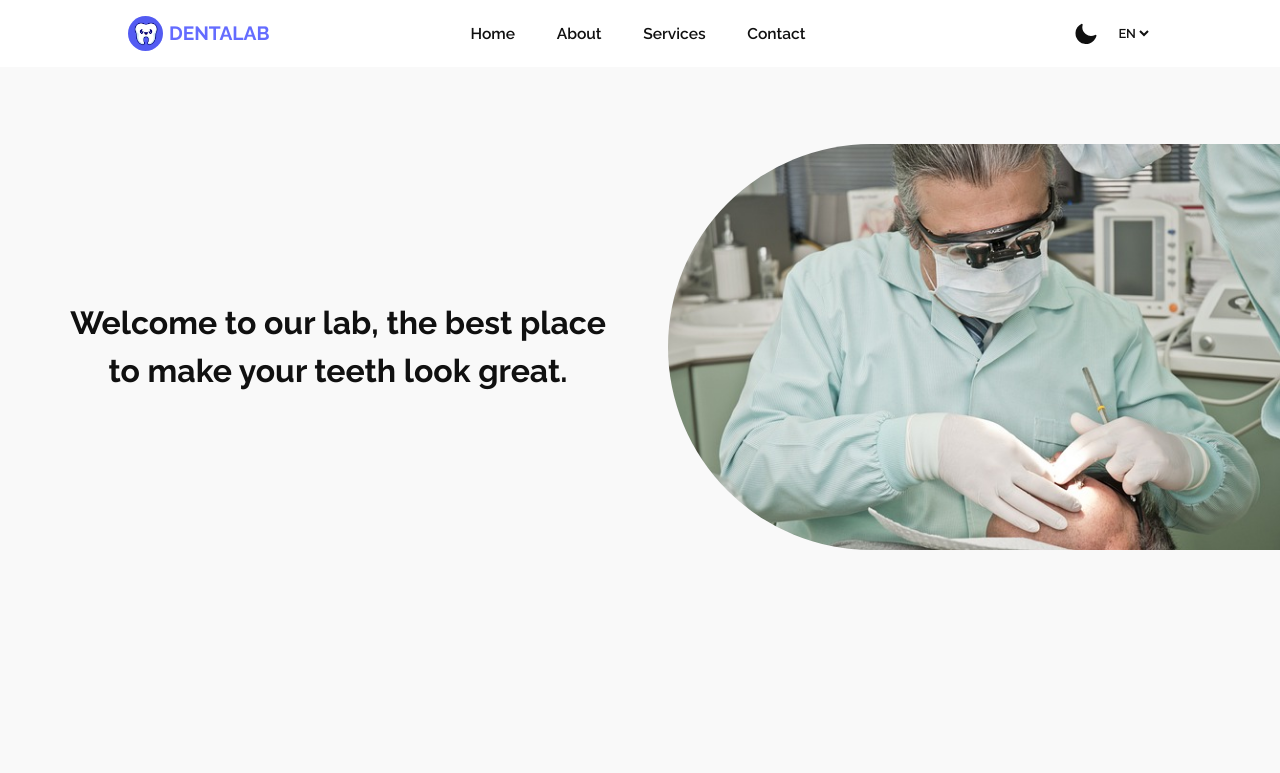
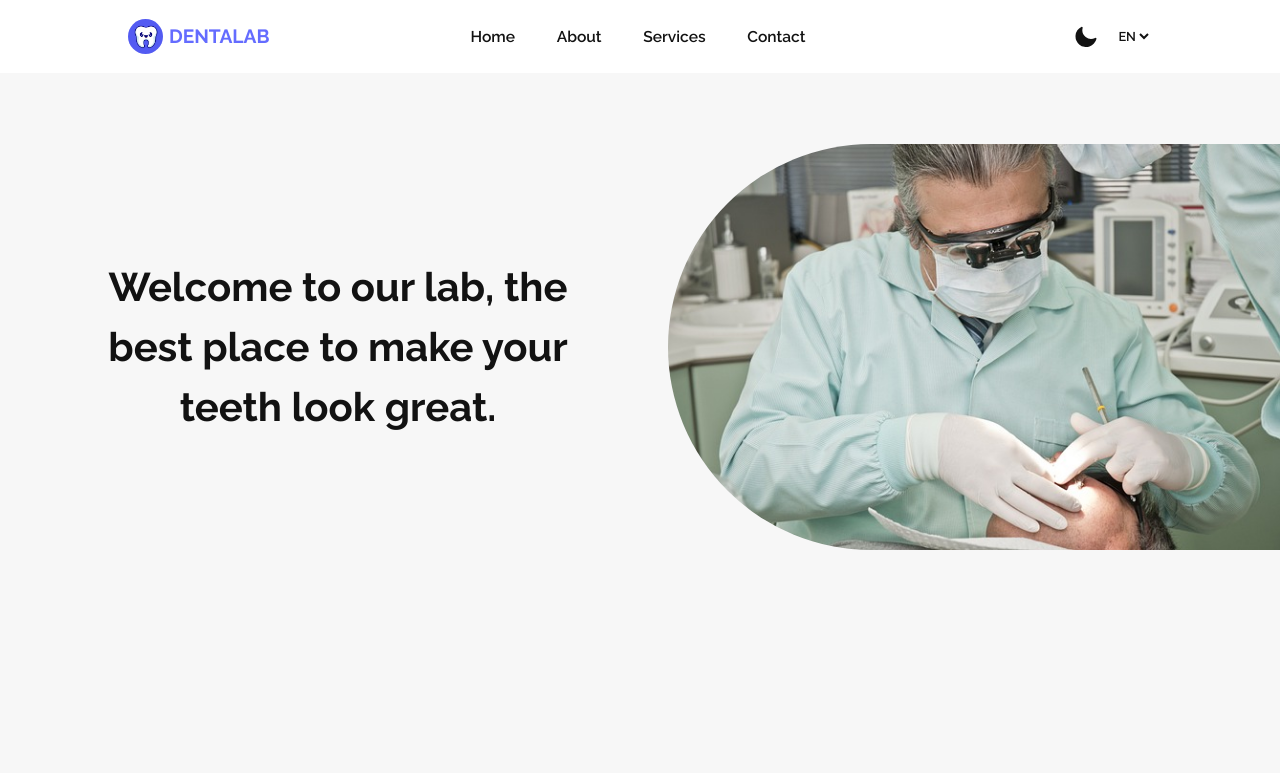
Before and after one commit to Falconstadium/DENTALAB, a website built with Vite: page index.html in a window 1280 px wide. Shown: the top 773 px of the page. Built offline with nearby package versions, Linux system fonts and the light colour scheme.

Commit message:
updating

```diff
--- a/css/about.css
+++ b/css/about.css
@@ -14,7 +14,7 @@
   border-radius: 0.5rem;
 }
 
-@media (min-width: 1024px) {
+@media (min-width: 900px) {
   .about {
     grid-template-columns: repeat(2, 1fr);
     padding: 0 3rem;
--- a/css/contact.css
+++ b/css/contact.css
@@ -3,8 +3,8 @@
   place-items: center;
   gap: 1.5em;
   min-height: 100vh;
-  padding: 0 2rem;
-  position: relative;
+  width: 100%;
+  padding: 0 1rem;
 }
 
 .contact form {
@@ -97,7 +97,7 @@ textarea:focus {
   color: #646cff;
 }
 
-@media (min-width: 1024px) {
+@media (min-width: 900px) {
   .contact {
     display: grid;
     margin: 0 auto;
--- a/css/footer.css
+++ b/css/footer.css
@@ -21,7 +21,7 @@ footer img {
   width: 30px;
 }
 
-@media (min-width: 1024px) {
+@media (min-width: 900px) {
   footer {
     justify-content: space-around;
     gap: 0;
--- a/css/header.css
+++ b/css/header.css
@@ -132,7 +132,7 @@ option {
 @media (min-width: 900px) {
   header {
     justify-content: space-around;
-    padding: 1rem 0;
+    padding: 1.2rem 0;
   }
   header .logo {
     font-size: 0.8rem;
--- a/css/hero.css
+++ b/css/hero.css
@@ -20,7 +20,7 @@
   padding-right: 0;
 }
 
-@media (min-width: 1024px) {
+@media (min-width: 900px) {
   .hero {
     grid-template-columns: repeat(2, 1fr);
     padding: 0 0 0 2rem;
@@ -31,4 +31,8 @@
     border-top-left-radius: 15rem;
     border-bottom-left-radius: 15rem;
   }
+
+  .hero h1 {
+    font-size: 2.5rem;
+  }
 }
--- a/css/service.css
+++ b/css/service.css
@@ -27,7 +27,7 @@
   margin: 0 auto;
 }
 
-@media (min-width: 1024px) {
+@media (min-width: 900px) {
   .services {
     grid-template-columns: repeat(2, 1fr);
     grid-row: 2em;
--- a/style.css
+++ b/style.css
@@ -72,8 +72,8 @@ h6 {
 }
 
 :root {
-  --dark: #101010;
-  --light: #f9f9f9;
+  --dark: #121212;
+  --light: #f7f7f7;
 
   --white: white;
   --black: #090909;
@@ -100,8 +100,8 @@ h1 {
 }
 
 .dark-theme {
-  --dark: #f9f9f9;
-  --light: #101010;
+  --dark: #f7f7f7;
+  --light: #121212;
 
   --white: #090909;
   --black: white;
```
